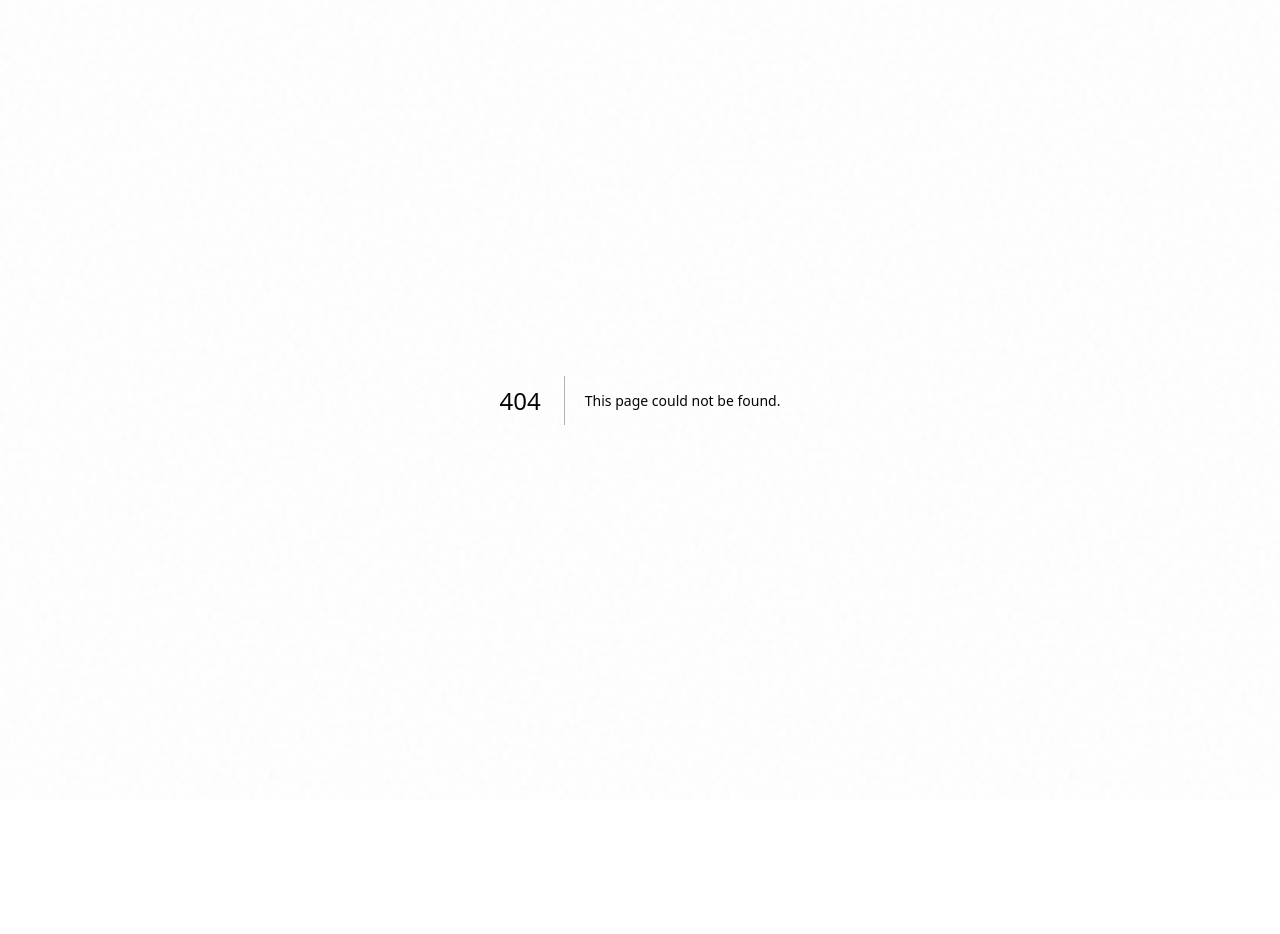
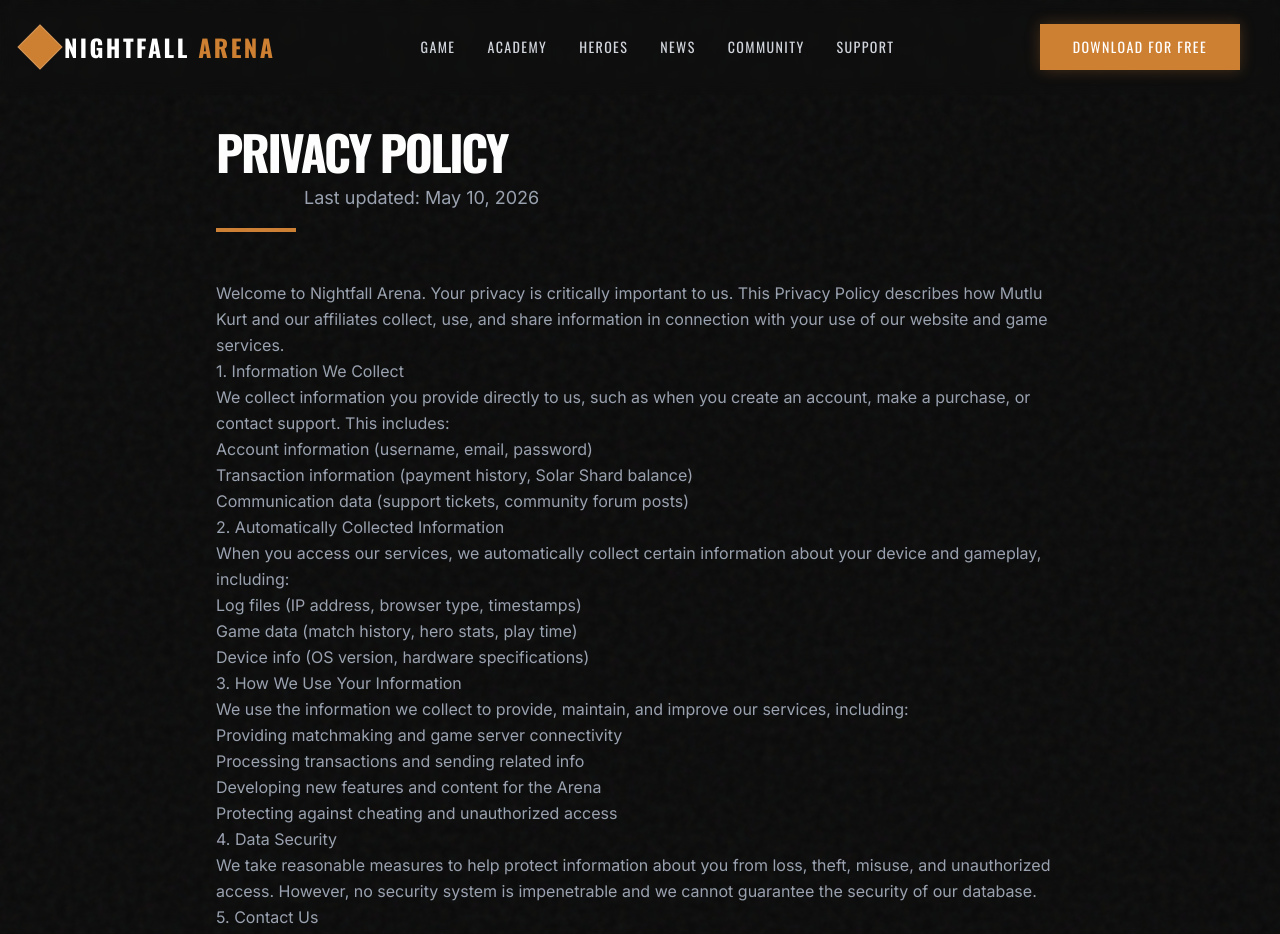
Before and after one commit to mutlukurt/nightfall-arena, a Next.js app: page /privacy in a window 1280 px wide. Before the commit this address had no page. Shown: the top 934 px of the page. Before the commit the page ends 800 px from the top, so only its background shows below. Built offline with nearby package versions, Linux system fonts and the light colour scheme.

Commit message:
feat: Implement Privacy Policy and Terms of Use pages

```diff
--- /dev/null
+++ b/src/app/privacy/page.tsx
@@ -0,0 +1,61 @@
+import React from "react";
+import { Navbar } from "@/components/Navbar";
+import { Footer } from "@/components/Footer";
+import { SectionTitle } from "@/components/SectionTitle";
+
+export default function PrivacyPage() {
+  return (
+    <main className="min-h-screen bg-charcoal">
+      <Navbar />
+
+      <div className="pt-32 pb-24">
+        <div className="container mx-auto px-6 max-w-4xl">
+          <SectionTitle
+            title="PRIVACY POLICY"
+            subtitle="Last updated: May 10, 2026"
+          />
+
+          <div className="mt-12 prose prose-invert prose-bronze max-w-none font-inter text-gray-400 leading-relaxed
+            prose-h2:text-white prose-h2:font-oswald prose-h2:text-2xl prose-h2:mt-12 prose-h2:mb-6
+            prose-strong:text-white prose-p:mb-6 prose-ul:mb-8 prose-li:mb-2">
+
+            <p>Welcome to Nightfall Arena. Your privacy is critically important to us. This Privacy Policy describes how Mutlu Kurt and our affiliates collect, use, and share information in connection with your use of our website and game services.</p>
+
+            <h2>1. Information We Collect</h2>
+            <p>We collect information you provide directly to us, such as when you create an account, make a purchase, or contact support. This includes:</p>
+            <ul>
+              <li>Account information (username, email, password)</li>
+              <li>Transaction information (payment history, Solar Shard balance)</li>
+              <li>Communication data (support tickets, community forum posts)</li>
+            </ul>
+
+            <h2>2. Automatically Collected Information</h2>
+            <p>When you access our services, we automatically collect certain information about your device and gameplay, including:</p>
+            <ul>
+              <li>Log files (IP address, browser type, timestamps)</li>
+              <li>Game data (match history, hero stats, play time)</li>
+              <li>Device info (OS version, hardware specifications)</li>
+            </ul>
+
+            <h2>3. How We Use Your Information</h2>
+            <p>We use the information we collect to provide, maintain, and improve our services, including:</p>
+            <ul>
+              <li>Providing matchmaking and game server connectivity</li>
+              <li>Processing transactions and sending related info</li>
+              <li>Developing new features and content for the Arena</li>
+              <li>Protecting against cheating and unauthorized access</li>
+            </ul>
+
+            <h2>4. Data Security</h2>
+            <p>We take reasonable measures to help protect information about you from loss, theft, misuse, and unauthorized access. However, no security system is impenetrable and we cannot guarantee the security of our database.</p>
+
+            <h2>5. Contact Us</h2>
+            <p>If you have any questions about this Privacy Policy, please reach out to us through our Support Portal.</p>
+          </div>
+        </div>
+      </div>
+
+      <Footer />
+    </main>
+  );
+}
--- /dev/null
+++ b/src/app/terms/page.tsx
@@ -0,0 +1,54 @@
+import React from "react";
+import { Navbar } from "@/components/Navbar";
+import { Footer } from "@/components/Footer";
+import { SectionTitle } from "@/components/SectionTitle";
+
+export default function TermsPage() {
+  return (
+    <main className="min-h-screen bg-charcoal">
+      <Navbar />
+
+      <div className="pt-32 pb-24">
+        <div className="container mx-auto px-6 max-w-4xl">
+          <SectionTitle
+            title="TERMS OF USE"
+            subtitle="Last updated: May 10, 2026"
+          />
+
+          <div className="mt-12 prose prose-invert prose-bronze max-w-none font-inter text-gray-400 leading-relaxed
+            prose-h2:text-white prose-h2:font-oswald prose-h2:text-2xl prose-h2:mt-12 prose-h2:mb-6
+            prose-strong:text-white prose-p:mb-6 prose-ul:mb-8 prose-li:mb-2">
+
+            <p>By accessing or using Nightfall Arena, you agree to be bound by these Terms of Use. If you do not agree to all of these terms, do not use our services.</p>
+
+            <h2>1. License to Use</h2>
+            <p>We grant you a limited, non-exclusive, non-transferable, revocable license to access and use the service for your personal, non-commercial use, subject to these Terms.</p>
+
+            <h2>2. User Accounts</h2>
+            <p>You must maintain the security of your account and promptly notify us if you discover or suspect that someone has accessed your account without permission. You are responsible for all activities that occur in connection with your account.</p>
+
+            <h2>3. Code of Conduct</h2>
+            <p>To keep the Arena fair and enjoyable for everyone, you agree not to:</p>
+            <ul>
+              <li>Use cheats, automation software (bots), hacks, or any other unauthorized third-party software.</li>
+              <li>Harass, threaten, or impersonate other players.</li>
+              <li>Exploit game bugs for competitive advantage.</li>
+              <li>Sell or trade your account for real-world currency.</li>
+            </ul>
+
+            <h2>4. Virtual Goods</h2>
+            <p>Nightfall Arena may include virtual currency (Solar Shards) and virtual goods (Skins). You understand that you do not "own" these items, but rather have a limited license to use them within the game service.</p>
+
+            <h2>5. Termination</h2>
+            <p>We reserve the right to terminate or suspend your access to the service at our sole discretion, without notice, for conduct that we believe violates these Terms or is harmful to other users or us.</p>
+
+            <h2>6. Limitation of Liability</h2>
+            <p>To the fullest extent permitted by applicable law, Nightfall Arena and its affiliates shall not be liable for any indirect, incidental, special, or consequential damages.</p>
+          </div>
+        </div>
+      </div>
+
+      <Footer />
+    </main>
+  );
+}
--- a/src/components/Footer.tsx
+++ b/src/components/Footer.tsx
@@ -57,9 +57,9 @@ export const Footer = () => {
               © 2026 NIGHTFALL ARENA. DEVELOPED BY MUTLU KURT. MIT LICENSED.
             </p>
             <div className="mt-2 flex justify-center space-x-4">
-              <Link href="#" className="text-gray-500 hover:text-white text-[10px] transition-colors">PRIVACY POLICY</Link>
+              <Link href="/privacy" className="text-gray-500 hover:text-white text-[10px] transition-colors">PRIVACY POLICY</Link>
               <span className="text-gray-800">|</span>
-              <Link href="#" className="text-gray-500 hover:text-white text-[10px] transition-colors">TERMS OF USE</Link>
+              <Link href="/terms" className="text-gray-500 hover:text-white text-[10px] transition-colors">TERMS OF USE</Link>
             </div>
           </div>
 
```
